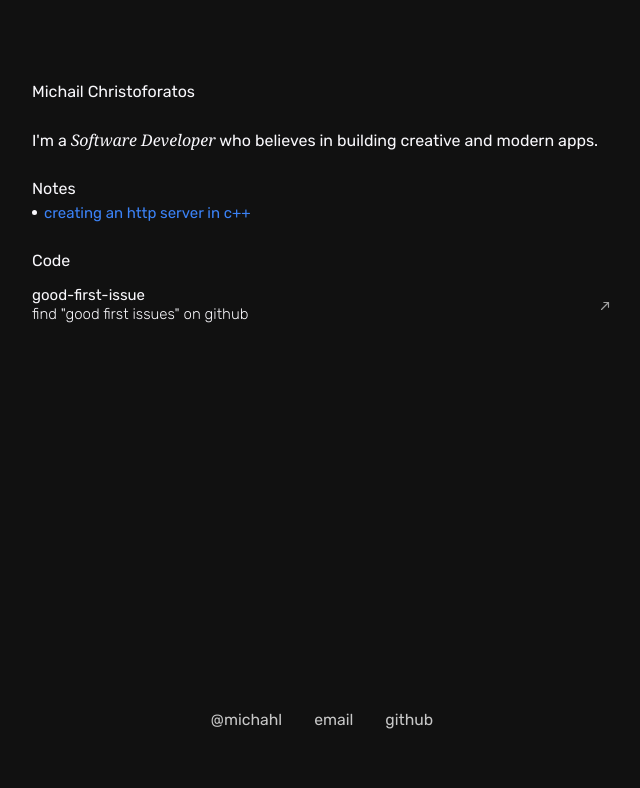
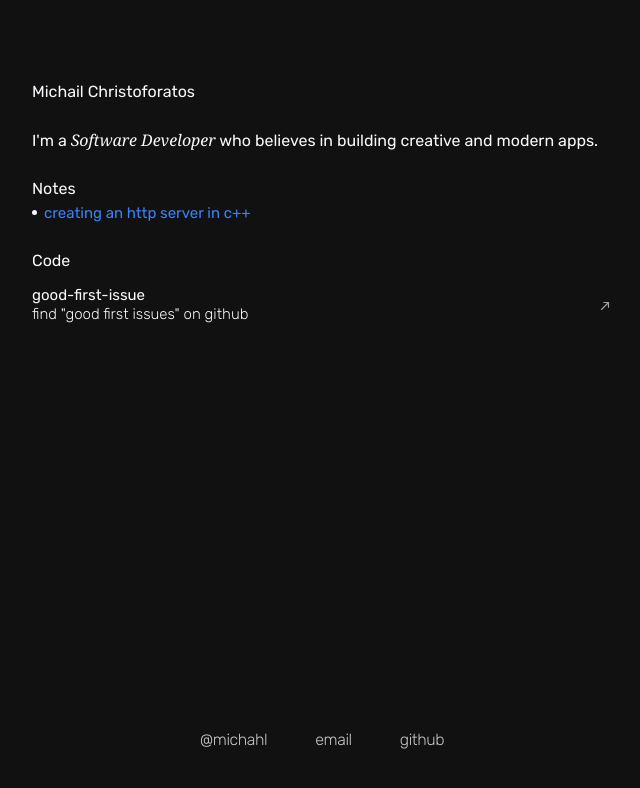
Before and after one commit to michahl/www, a Next.js app: page / in a window 1280 px wide. Shown: the top 788 px of the page, without its empty margins (318-958 px from the left). Built offline with nearby package versions, Linux system fonts and the light colour scheme.

Commit message:
refactor social links component for improved layout and styling

```diff
--- a/components/socials.tsx
+++ b/components/socials.tsx
@@ -2,26 +2,21 @@ import { socialLinks } from "@/lib/constants";
 
 export default function Socials() {
     return (
-        <div className="flex justify-center">
-            <div className="mb-5">
-                <div className="flex">
+        <footer className="mt-12 text-center">
+            <div className="flex justify-center space-x-4 tracking-tight">
             {
                 socialLinks.map((social, index) => (
                 <a
                     key={index}
                     target={social.target}
                     href={social.href}
-                        className={`
-                            text-[15.75px] text-[#d9d9d9e9] hover:text-[#f9f8fc] transition-colors
-                            flex items-center justify-center p-1
-                        `}
+                    className="p-1 font-light text-[#d9d9d9e9] hover:text-[#f9f8fc] transition-colors duration-150"
                 >
                     <p className="p-3">{social.title}</p>
                 </a>
                 ))
             }
             </div>
-            </div>
-        </div>
+        </footer>
     )
 }
```
Lines whose indentation alone changed are shown as unchanged.
